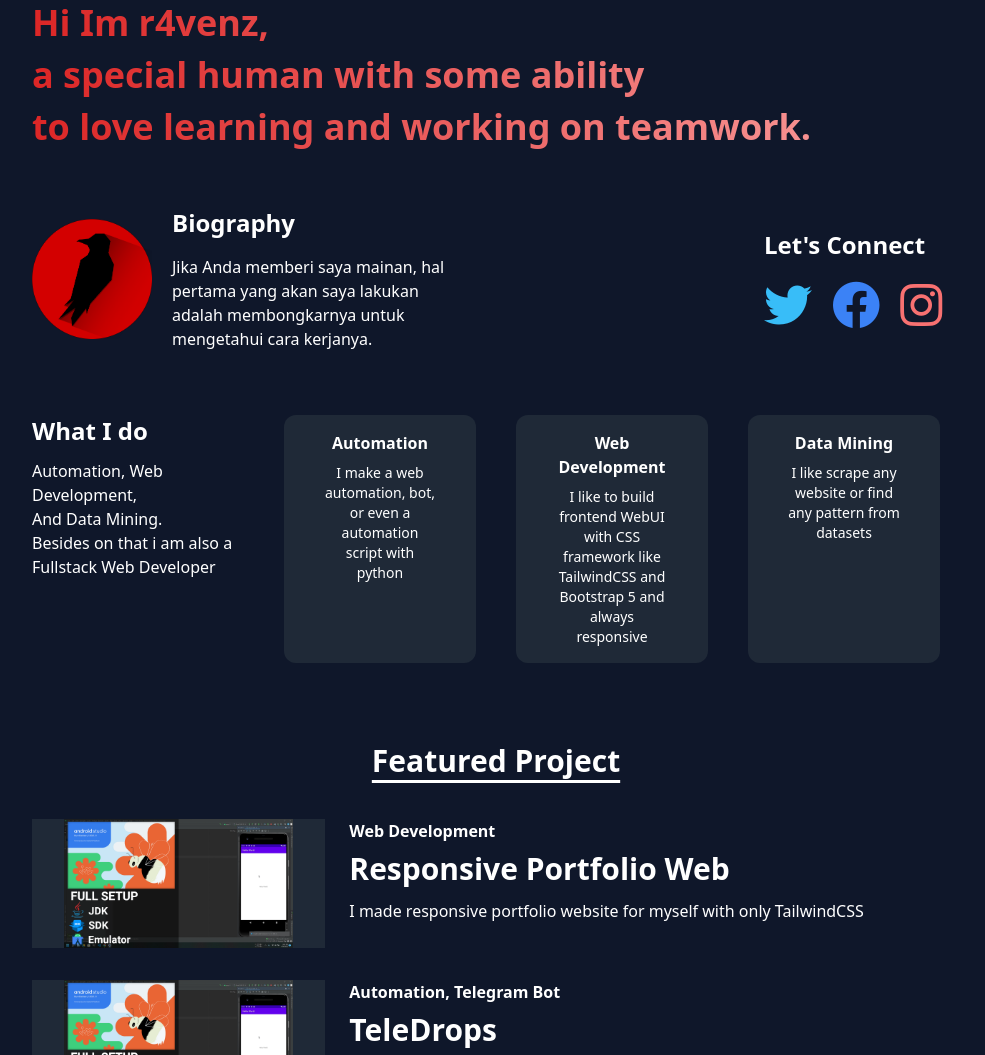
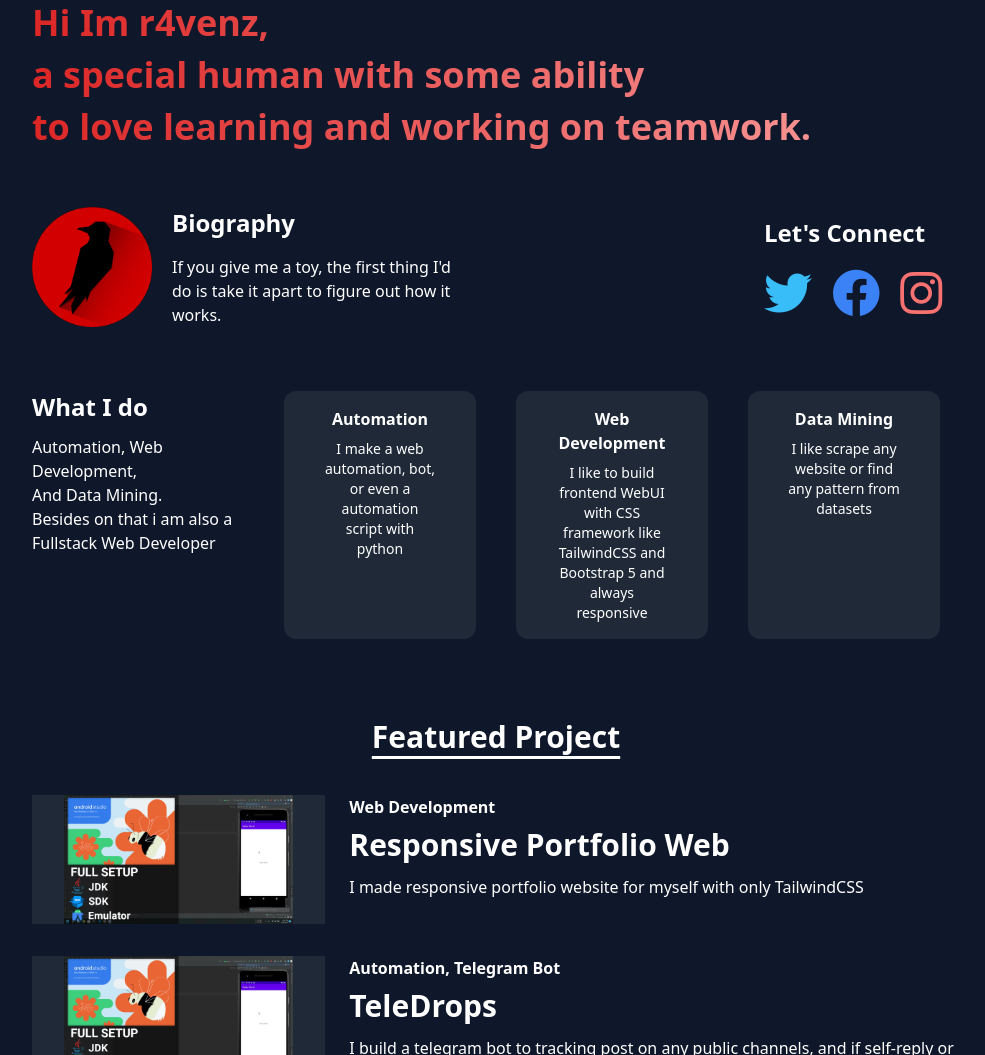
Before and after one commit to zexceed12300/zexceed12300.github.io, a website: page public/index.html in a window 1280 px wide. Shown: the part 985-2040 px from the top of the page, without its empty margins (144-1129 px from the left). Drawn offline with Linux system fonts and the light colour scheme.

Commit message:
public: index.html: change bio to english
Signed-off-by: r4venz <zexceed12300@gmail.com>

```diff
--- a/public/index.html
+++ b/public/index.html
@@ -58,7 +58,7 @@
                     <img class="w-[120px] h-[120px] mr-5" src="img/raven-logo-vector.png" alt="">
                     <div class="font-normal">
                         <h2 class="font-bold text-2xl mb-4">Biography</h2>
-                        <p class="text-3">Jika Anda memberi saya mainan, hal pertama yang akan saya lakukan adalah membongkarnya untuk mengetahui cara kerjanya.</p>
+                        <p class="text-3">If you give me a toy, the first thing I'd do is take it apart to figure out how it works.</p>
                     </div>
                 </div>
                 <div class="text-center md:text-left md:col-start-4 md:col-span-1 font-normal">
```
